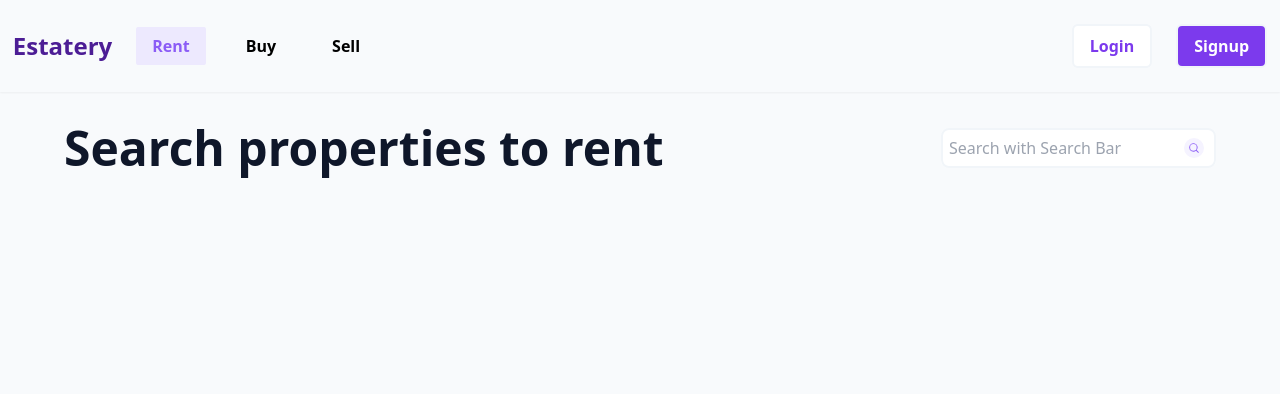
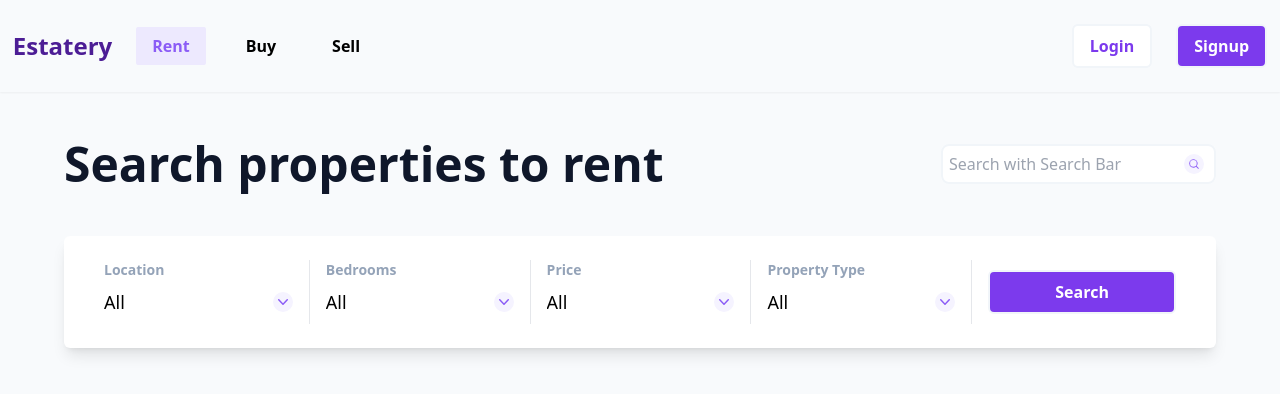
Before and after one commit to ShivangamSoni/real-estate, a React (Vite) app: page /rent in a window 1280 px wide. Shown: the top 394 px of the page. Built offline with nearby package versions, Linux system fonts and the light colour scheme.

Commit message:
Add: Rent Filter

```diff
--- /dev/null
+++ b/src/components/common/ListMenu.tsx
@@ -0,0 +1,106 @@
+import { Listbox, Transition } from "@headlessui/react";
+import {
+    ChevronUpDownIcon,
+    ChevronDownIcon,
+    ChevronUpIcon,
+    CheckIcon,
+} from "@heroicons/react/20/solid";
+import { Fragment } from "react";
+
+export interface IListItem {
+    id: ReturnType<typeof crypto.randomUUID>;
+    label: any;
+}
+
+export default function ListMenu<T>({
+    selectedId,
+    items,
+    onChange,
+}: {
+    selectedId: IListItem["id"];
+    items: IListItem[];
+    onChange: (id: IListItem["id"]) => void;
+}) {
+    const selectedLocation =
+        items.find(({ id }) => id === selectedId) || items[0];
+    return (
+        <Listbox
+            value={selectedId}
+            onChange={onChange}
+            as="div"
+            className="relative inline-block"
+        >
+            <Listbox.Button className="relative cursor-pointer w-full py-2 text-left focus:outline-none focus-visible:ring-2 focus-visible:ring-transparent focus-visible:ring-opacity-75 focus-visible:ring-offset-2 focus-visible:ring-offset-violet-200 sm:text-sm">
+                {({ open }) => (
+                    <>
+                        <span className="block truncate capitalize text-lg">
+                            {selectedLocation.label}
+                        </span>
+                        <span className="pointer-events-none absolute inset-y-0 right-0 flex items-center">
+                            <span className="bg-violet-50 text-violet-500 rounded-full">
+                                {open ? (
+                                    <ChevronUpIcon
+                                        className="h-5 w-5"
+                                        aria-hidden="true"
+                                    />
+                                ) : (
+                                    <ChevronDownIcon
+                                        className="h-5 w-5"
+                                        aria-hidden="true"
+                                    />
+                                )}
+                            </span>
+                        </span>
+                    </>
+                )}
+            </Listbox.Button>
+            <Transition
+                as={Fragment}
+                enter="transition-transform transition-opacity ease-in duration-100"
+                enterFrom="transform origin-top-left opacity-0 scale-95"
+                enterTo="transform origin-top-left opacity-100 scale-100"
+                leave="transition-transform transition-opacity ease-in duration-100"
+                leaveFrom="transform origin-top-left opacity-100 scale-100"
+                leaveTo="transform origin-top-left opacity-0 scale-95"
+            >
+                <Listbox.Options className="absolute mt-2 max-h-60 w-max overflow-auto rounded-md bg-white p-1 text-base shadow-lg ring-1 ring-black ring-opacity-5 focus:outline-none sm:text-sm z-50">
+                    {items.map(({ id, label }) => (
+                        <Listbox.Option
+                            key={id}
+                            value={id}
+                            className={({ active }) =>
+                                `relative cursor-pointer select-none py-2 pl-10 pr-4 capitalize ${
+                                    active
+                                        ? "bg-violet-100 text-violet-900"
+                                        : "text-gray-900"
+                                }`
+                            }
+                        >
+                            {({ selected }) => (
+                                <>
+                                    <span
+                                        className={`block truncate ${
+                                            selected
+                                                ? "font-medium"
+                                                : "font-normal"
+                                        }`}
+                                    >
+                                        {label}
+                                    </span>
+                                    {selected ? (
+                                        <span className="absolute inset-y-0 left-0 flex items-center pl-3 text-violet-600">
+                                            <CheckIcon
+                                                className="h-5 w-5"
+                                                aria-hidden="true"
+                                            />
+                                        </span>
+                                    ) : null}
+                                </>
+                            )}
+                        </Listbox.Option>
+                    ))}
+                </Listbox.Options>
+            </Transition>
+        </Listbox>
+    );
+}
--- /dev/null
+++ b/src/components/rent/Filter.tsx
@@ -0,0 +1,140 @@
+import { useState, useMemo } from "react";
+
+import { getList } from "@lib/getList";
+import SampleData from "@data/sample.json";
+
+import ListMenu from "@components/common/ListMenu";
+import Button from "@components/common/Button";
+
+const PriceRanges = [
+    {
+        id: crypto.randomUUID(),
+        label: "All",
+        low: 0,
+        hight: Number.MAX_SAFE_INTEGER,
+    },
+    {
+        id: crypto.randomUUID(),
+        label: "Below $500",
+        low: 0,
+        hight: 500,
+    },
+    {
+        id: crypto.randomUUID(),
+        label: "$500-$2500",
+        low: 500,
+        hight: 2500,
+    },
+    {
+        id: crypto.randomUUID(),
+        label: "$2500-$4500",
+        low: 2500,
+        hight: 4500,
+    },
+    {
+        id: crypto.randomUUID(),
+        label: "$4500+",
+        low: 4500,
+        hight: Number.MAX_SAFE_INTEGER,
+    },
+];
+
+export default function Filter() {
+    // Locations
+    const locations = useMemo(() => {
+        return getList(
+            SampleData,
+            ({ address: { state, country } }) => {
+                return `${state}, ${country}`;
+            },
+            "All",
+        );
+    }, []);
+    const [selectedLocationId, setSelectedLocationId] = useState(
+        locations[0].id,
+    );
+
+    // Bedrooms
+    const bedrooms = useMemo(() => {
+        return getList(SampleData, ({ bedrooms }) => bedrooms, "All");
+    }, []);
+    const [selectedBedroomId, setSelectedBedroomId] = useState(bedrooms[0].id);
+
+    // Price Range
+    const [selectedPriceId, setSelectedPriceId] = useState(PriceRanges[0].id);
+
+    // Property Types
+    const propertyTypes = useMemo(() => {
+        return getList(SampleData, ({ type }) => type, "All");
+    }, []);
+    const [selectedTypeId, setSelectedTypeId] = useState(propertyTypes[0].id);
+
+    function handleSearch() {
+        const location = locations.find(
+            ({ id }) => id === selectedLocationId,
+        )!.label;
+
+        const bedroom = bedrooms.find(
+            ({ id }) => id === selectedBedroomId,
+        )!.label;
+
+        const priceRange = PriceRanges.find(({ id }) => id === selectedPriceId);
+
+        const propertyType = propertyTypes.find(
+            ({ id }) => id === selectedTypeId,
+        )!.label;
+
+        // TODO: Filter properties based data
+        console.log({ location, bedroom, priceRange, propertyType });
+    }
+
+    return (
+        <div className="bg-white p-6 rounded-md shadow-lg grid grid-cols-5 divide-x">
+            <div className="flex flex-col px-4">
+                <h2 className="text-slate-400 font-semibold text-sm">
+                    Location
+                </h2>
+                <ListMenu
+                    items={locations}
+                    selectedId={selectedLocationId}
+                    onChange={(id) => setSelectedLocationId(id)}
+                />
+            </div>
+
+            <div className="flex flex-col px-4">
+                <h2 className="text-slate-400 font-semibold text-sm">
+                    Bedrooms
+                </h2>
+                <ListMenu
+                    items={bedrooms}
+                    selectedId={selectedBedroomId}
+                    onChange={(id) => setSelectedBedroomId(id)}
+                />
+            </div>
+
+            <div className="flex flex-col px-4">
+                <h2 className="text-slate-400 font-semibold text-sm">Price</h2>
+                <ListMenu
+                    items={PriceRanges}
+                    selectedId={selectedPriceId}
+                    onChange={(id) => setSelectedPriceId(id)}
+                />
+            </div>
+
+            <div className="flex flex-col px-4">
+                <h2 className="text-slate-400 font-semibold text-sm">
+                    Property Type
+                </h2>
+                <ListMenu
+                    items={propertyTypes}
+                    selectedId={selectedTypeId}
+                    onChange={(id) => setSelectedTypeId(id)}
+                />
+            </div>
+
+            <div className="flex flex-col px-4 justify-center ">
+                <Button onClick={handleSearch}>Search</Button>
+            </div>
+        </div>
+    );
+}
--- /dev/null
+++ b/src/lib/getList.ts
@@ -0,0 +1,25 @@
+import { IListItem } from "@components/common/ListMenu";
+
+export function getList<T, P>(
+    list: T[],
+    selector: (data: T) => P,
+    empty?: any,
+) {
+    const data = list.reduce<IListItem[]>((res, data) => {
+        const label = selector(data);
+        if (res.findIndex((item) => item.label === label) === -1) {
+            const id = crypto.randomUUID();
+            res.push({ id, label });
+        }
+        return res;
+    }, []);
+
+    if (empty) {
+        data.unshift({
+            id: crypto.randomUUID(),
+            label: empty,
+        });
+    }
+
+    return data;
+}
--- a/src/pages/Rent.tsx
+++ b/src/pages/Rent.tsx
@@ -1,13 +1,12 @@
+import Filter from "@components/rent/Filter";
 import Search from "@components/rent/Search";
-import SampleData from "@data/sample.json";
 
 export default function Rent() {
-    console.log({ SampleData });
     return (
-        <>
+        <section className="grid gap-12 py-4">
             <Search />
-            {/* Filter */}
+            <Filter />
             {/* Listing */}
-        </>
+        </section>
     );
 }
--- a/tsconfig.json
+++ b/tsconfig.json
@@ -19,7 +19,8 @@
         "paths": {
             "@pages/*": ["src/pages/*"],
             "@components/*": ["src/components/*"],
-            "@data/*": ["src/data/*"]
+            "@data/*": ["src/data/*"],
+            "@lib/*": ["src/lib/*"]
         }
     },
     "include": ["src"],
--- a/vite.config.ts
+++ b/vite.config.ts
@@ -19,6 +19,10 @@ export default defineConfig({
                 find: "@data",
                 replacement: resolve(__dirname, "src", "data"),
             },
+            {
+                find: "@lib",
+                replacement: resolve(__dirname, "src", "lib"),
+            },
         ],
     },
 });
```
